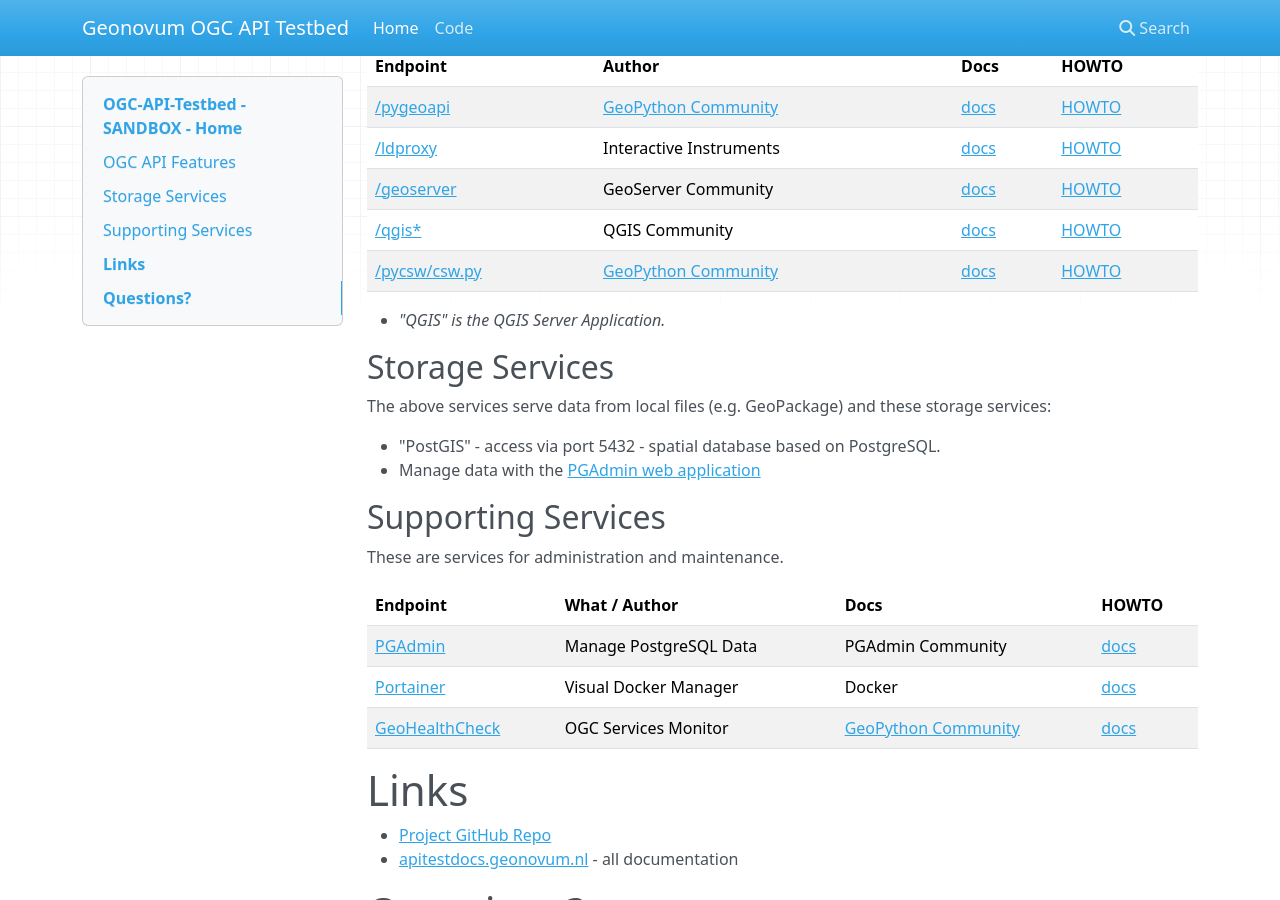
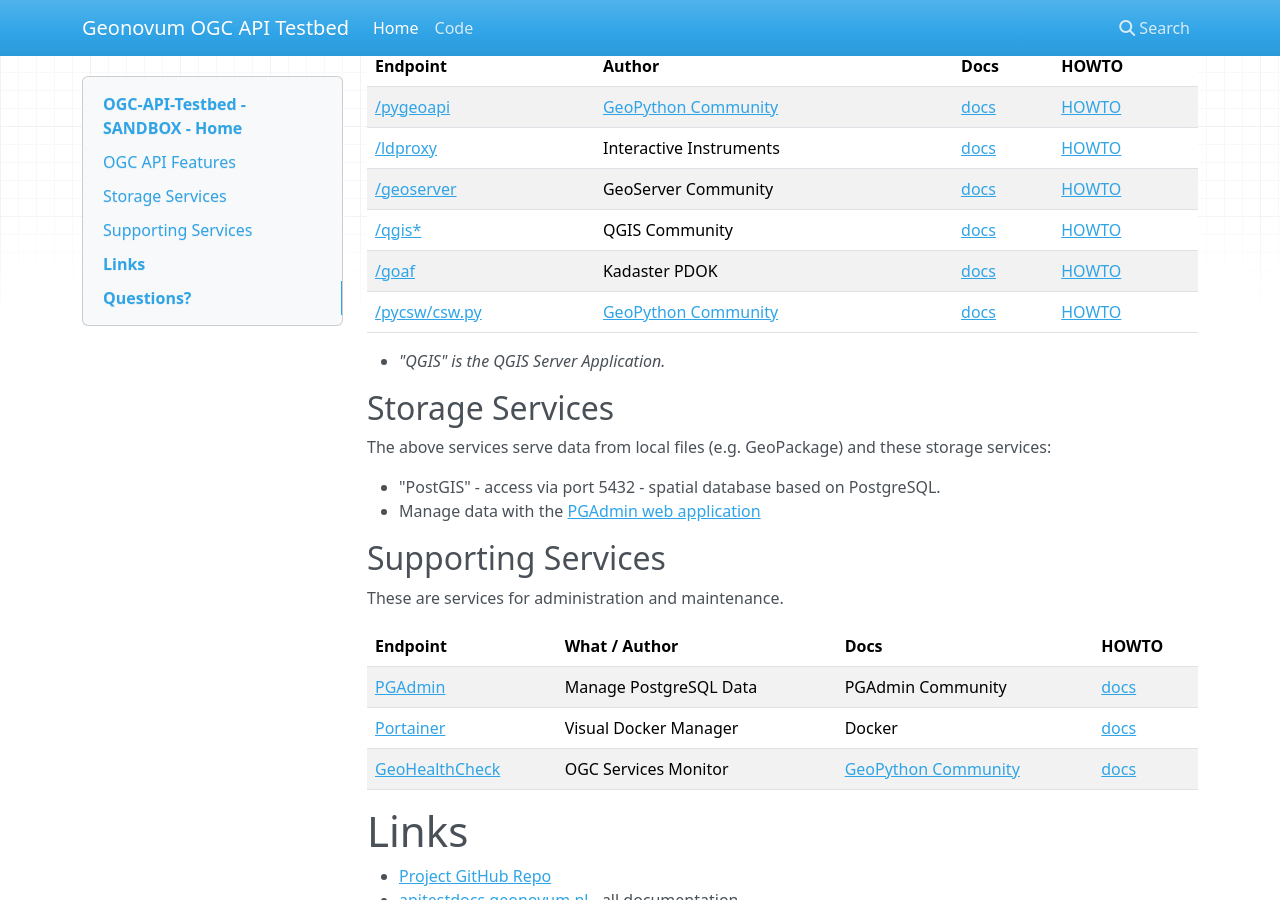
Before and after one commit to PB-GNM/ogc-api-sandbox, an MkDocs documentation site: the page built from services/home/src/docs/index.md, in a window 1280 px wide and 900 px high, scrolled down 303 px. Built offline with MkDocs 1.6.1, drawn with Linux system fonts in a browser that asks for light colours; nearby versions of some CDN libraries.

Commit message:
env strategy home

```diff
--- a/services/home/src/docs/index.md
+++ b/services/home/src/docs/index.md
@@ -20,6 +20,7 @@
 | [/ldproxy](/ldproxy) | Interactive Instruments | [docs](https://interactive-instruments.github.io/ldproxy/) | [HOWTO](https://apitestdocs.geonovum.nl/howto/howto_ldproxy.md)
 | [/geoserver](/geoserver/ogc/features) | GeoServer Community | [docs](https://docs.geoserver.org/latest/en/user/community/ogc-api/index.html) | [HOWTO](https://apitestdocs.geonovum.nl/howto/howto_geoserver/)
 | [/qgis*](/qgis/wfs3) | QGIS Community | [docs](https://www.qgis.org/) | [HOWTO](https://apitestdocs.geonovum.nl/howto/howto_qgis/)
+| [/goaf](/goaf?f=html) | Kadaster PDOK | [docs](https://github.com/PDOK/goaf) | [HOWTO](https://apitestdocs.geonovum.nl/howto/howto_goaf/)
 | [/pycsw/csw.py](/pycsw/csw.py/collections/metadata:main) | [GeoPython Community](https://geopython.github.io/) | [docs](https://docs.pycsw.org/en/latest/index.html) | [HOWTO](howto/howto_pycsw/)
 
 
```
Also changed, not shown: 1 other file.
